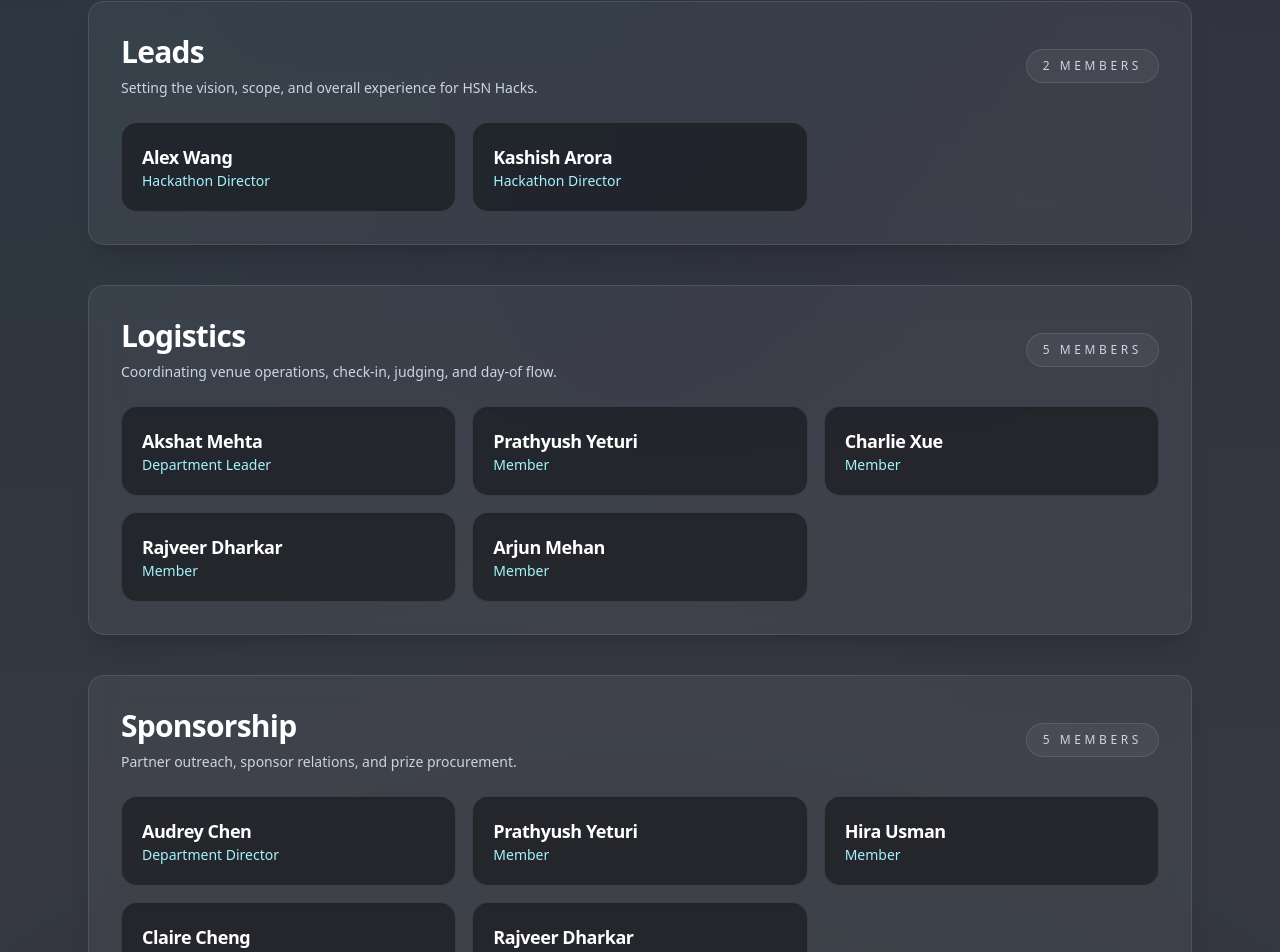
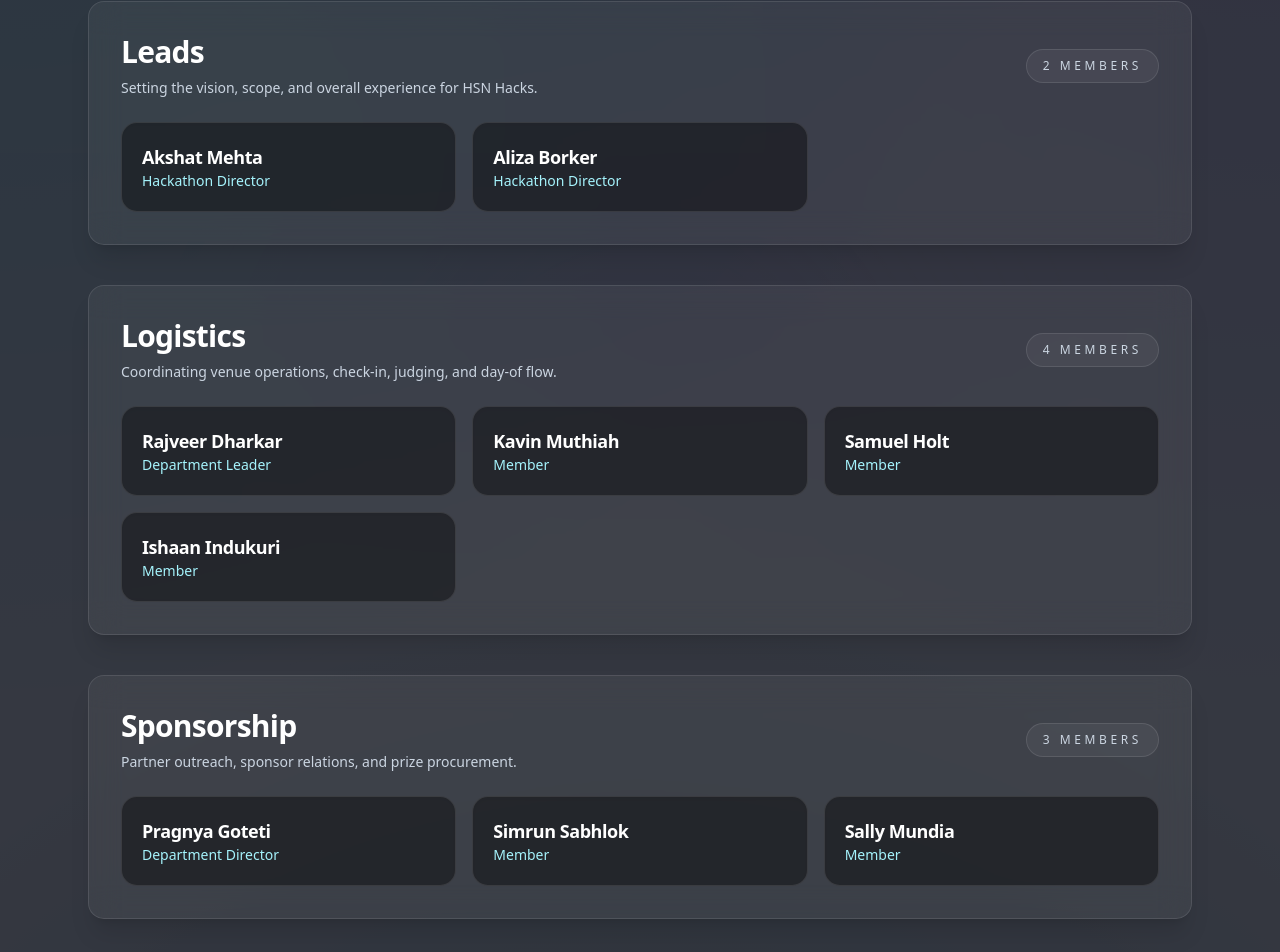
Before and after one commit to adi-varshney/HsnHacks, a Next.js app: page /team in a window 1280 px wide. Shown: the part 356-1308 px from the top of the page. Built offline with nearby package versions, Linux system fonts and the light colour scheme.

Commit message:
Updated Teams
Added new department leads and members of hsn hacks planning team

```diff
--- a/app/team/page.js
+++ b/app/team/page.js
@@ -6,49 +6,45 @@ const departments = [
     name: "Leads",
     description: "Setting the vision, scope, and overall experience for HSN Hacks.",
     members: [
-      { name: "Alex Wang", role: "Hackathon Director" },
-      { name: "Kashish Arora", role: "Hackathon Director" },
+      { name: "Akshat Mehta", role: "Hackathon Director" },
+      { name: "Aliza Borker", role: "Hackathon Director" },
     ],
   },
   {
     name: "Logistics",
     description: "Coordinating venue operations, check-in, judging, and day-of flow.",
     members: [
-      { name: "Akshat Mehta", role: "Department Leader" },
-      { name: "Prathyush Yeturi", role: "Member" },
-      { name: "Charlie Xue", role: "Member" },
-      { name: "Rajveer Dharkar", role: "Member" },
-      { name: "Arjun Mehan", role: "Member" },
+      { name: "Rajveer Dharkar", role: "Department Leader" },
+      { name: "Kavin Muthiah", role: "Member" },
+      { name: "Samuel Holt", role: "Member" },
+      { name: "Ishaan Indukuri", role: "Member" },
     ],
   },
   {
     name: "Sponsorship",
     description: "Partner outreach, sponsor relations, and prize procurement.",
     members: [
-      { name: "Audrey Chen", role: "Department Director" },
-      { name: "Prathyush Yeturi", role: "Member" },
-      { name: "Hira Usman", role: "Member" },
-      { name: "Claire Cheng", role: "Member" },
-      { name: "Rajveer Dharkar", role: "Member" },
+      { name: "Pragnya Goteti", role: "Department Director" },
+      { name: "Simrun Sabhlok", role: "Member" },
+      { name: "Sally Mundia", role: "Member" },
     ],
   },
   {
     name: "Outreach",
     description: "Marketing, communications, and community engagement.",
     members: [
-      { name: "Aliza Borker", role: "Department Director" },
-      { name: "Anvitha Komarraju", role: "Member" },
-      { name: "Sally Mundia", role: "Member" },
-      { name: "Simrun Sabhlok", role: "Member" },
+      { name: "Saanvi Vezzu", role: "Department Director" },
+      { name: "Prathyush Yeturi", role: "Member" },
+      { name: "Karon Joseph", role: "Member" },
     ],
   },
   {
     name: "Curriculum",
     description: "Workshop content, mentor playbooks, and educational resources.",
     members: [
-      { name: "Adikesh Nathan", role: "Department Director" },
-      { name: "Riddhi Ganesh", role: "Member" },
-      { name: "Pragnya Goteti", role: "Member" },
+      { name: "Ayushi Kagarana", role: "Department Director" },
+      { name: "Shriya Pachgade", role: "Member" },
+      { name: "Tanya Agrawal", role: "Member" },
     ],
   },
 ];
```
